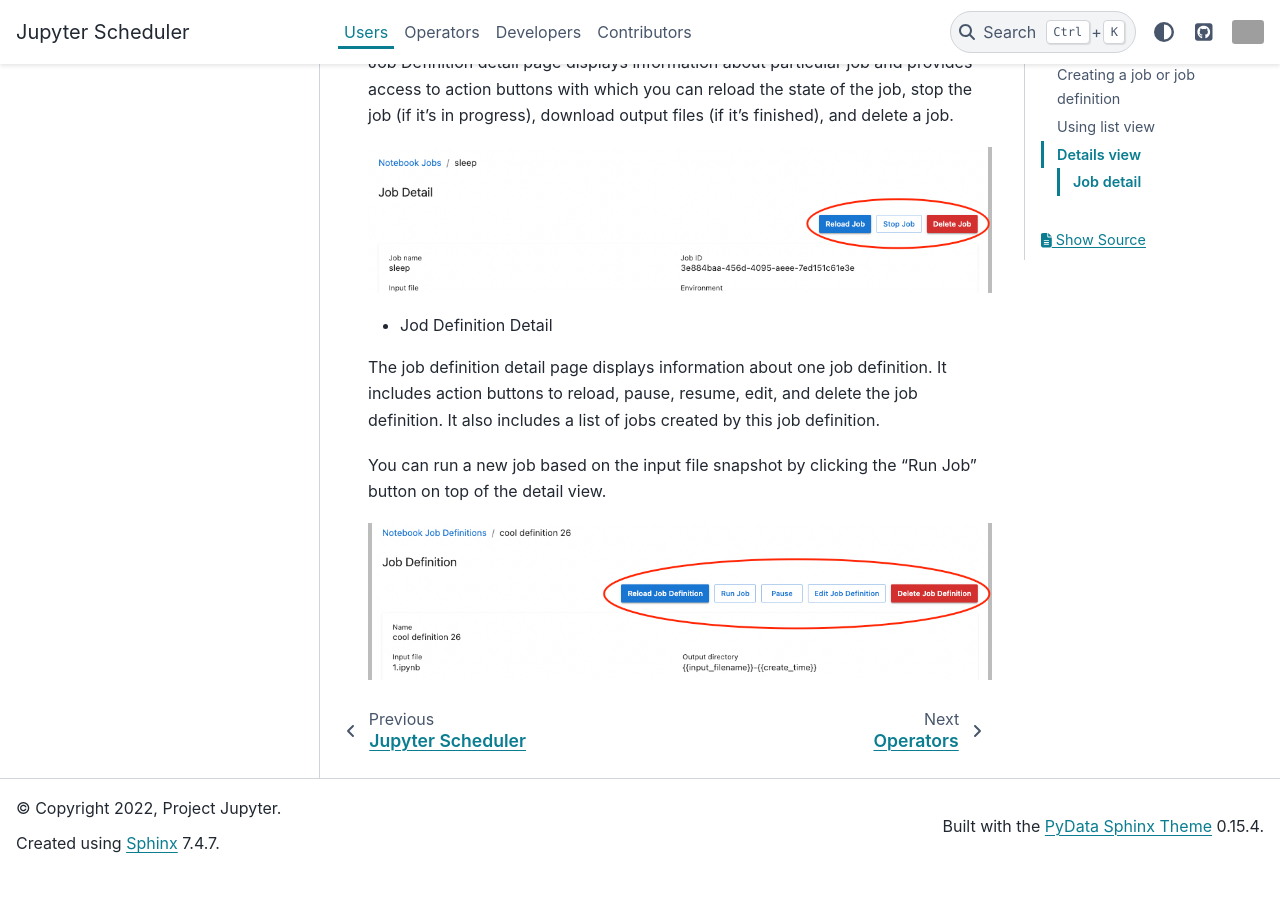
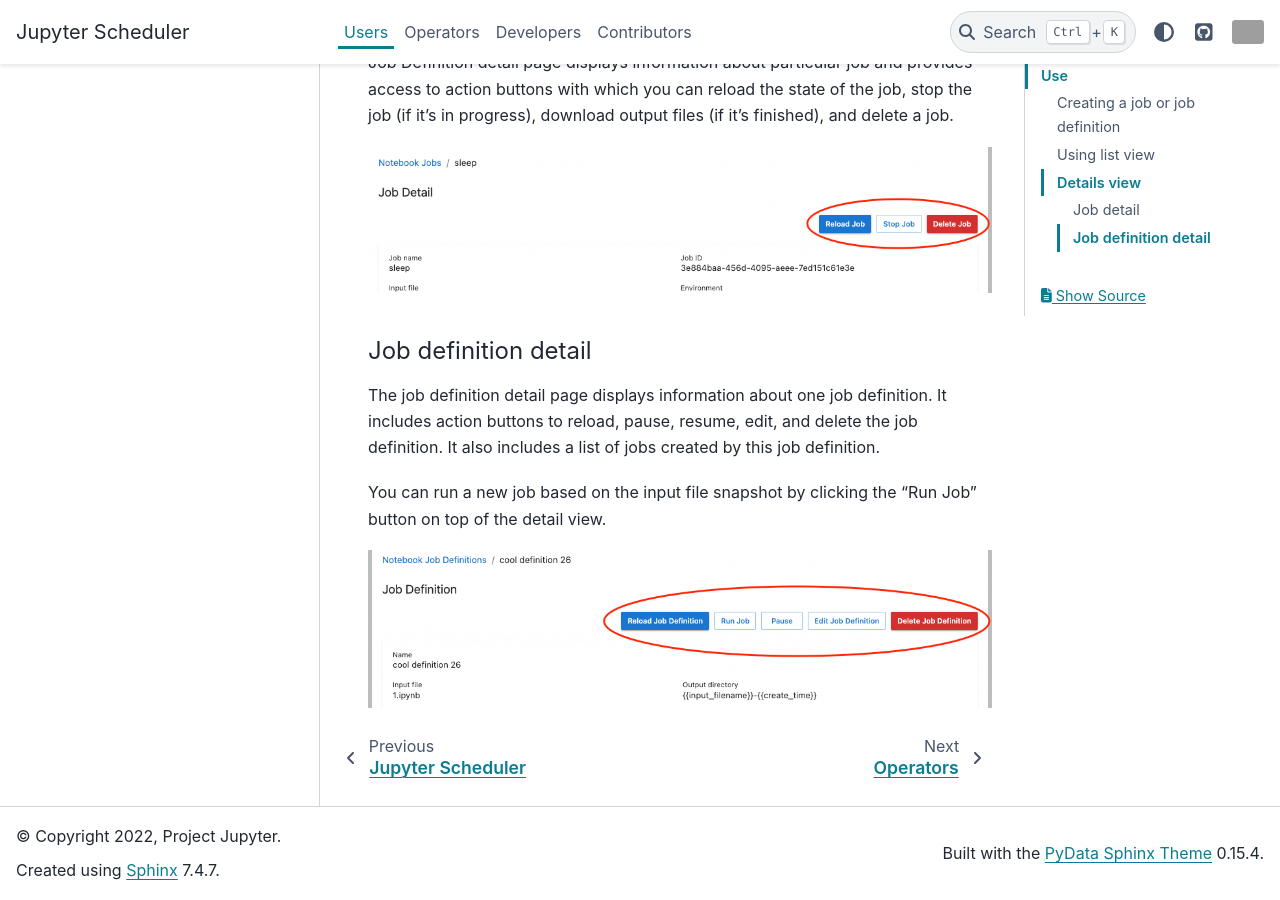
Before and after one commit to jupyter-server/jupyter-scheduler, a Sphinx documentation site: the page built from docs/users/index.md, in a window 1280 px wide and 900 px high, scrolled down 5166 px. Built offline with Sphinx 7.4.7 and the PyData theme 0.15.4, drawn with Linux system fonts in a browser that asks for light colours; before the commit the page ends 6038 px from its top, so only the background shows below that; grey boxes are pictures that could not be loaded.

Commit message:
Update docs/users/index.md
Co-authored-by: Jason Weill <93281816+jweill-aws@users.noreply.github.com>

```diff
--- a/docs/users/index.md
+++ b/docs/users/index.md
@@ -83,7 +83,7 @@
 
 !["Action buttons in job detail view"](./images/actions_job_details.png)
 
-- Jod Definition Detail
+#### Job definition detail
 
 The job definition detail page displays information about one job definition. It includes action buttons to reload, pause, resume, edit, and delete the job definition. It also includes a list of jobs created by this job definition.
 
```
